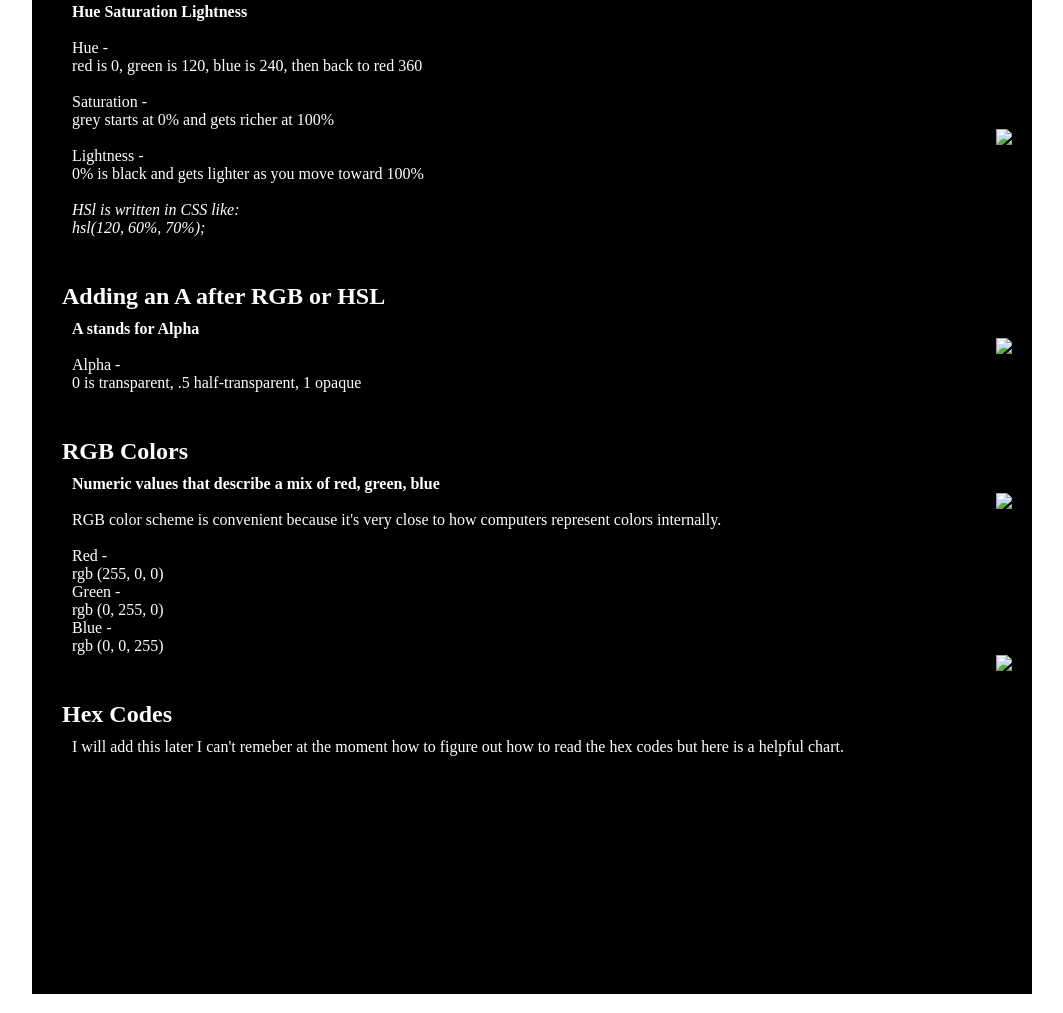
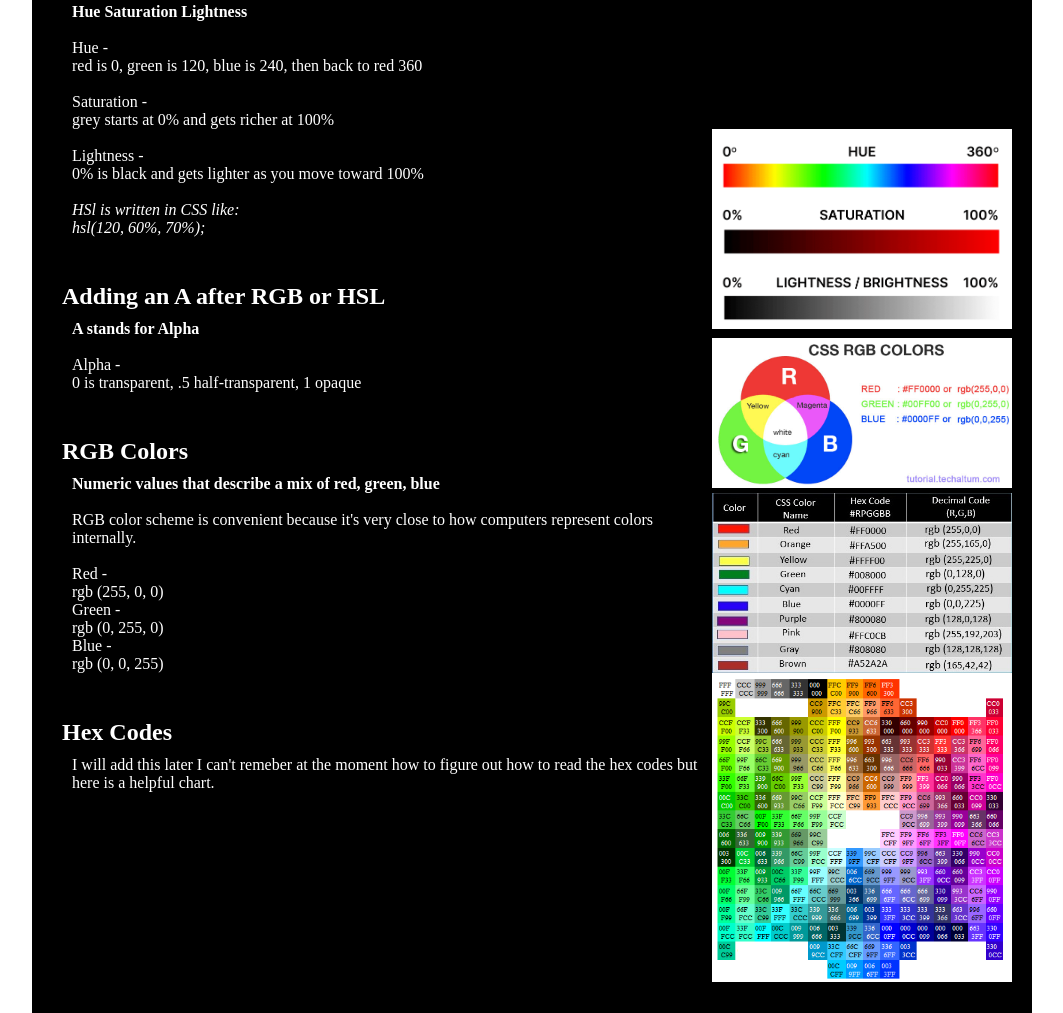
Before and after one commit to raefps/BuildYourCheatSheet, a plain HTML site: page index.html in a window 1280 px wide. Shown: the part 1473-2486 px from the top of the page, without its empty margins (108-1171 px from the left). Drawn offline with Linux system fonts and the light colour scheme.

Commit message:
Update index.html

```diff
--- a/index.html
+++ b/index.html
@@ -105,7 +105,7 @@
       <p class="sticky box"><strong>Box Position Sticky -</strong></p>
       <div class="space-box"></div>
       <section class="color-table">
-        <img class="image" src="images/hsl-color.jpg" />
+        <img class="image" src="hsl-color.jpg" />
         <h2>HSL Colors</h2>
         <br />
         <p><strong>Hue Saturation Lightness</strong></p>
@@ -115,7 +115,7 @@
         <br />
         <p>Saturation -</p>
         <p>grey starts at 0% and gets richer at 100%</p>
-        <img class="image" src="images/hsl-example.png" />
+        <img class="image" src="hsl-example.png" />
         <br />
         <p>Lightness -</p>
         <p>0% is black and gets lighter as you move toward 100%</p>
@@ -127,7 +127,7 @@
 
         <h2>Adding an A after RGB or HSL</h2>
         <p><strong>A stands for Alpha</strong></p>
-        <img class="image" src="images/css-colors.jpg" />
+        <img class="image" src="css-colors.jpg" />
         <br />
         <p>Alpha -</p>
         <p>0 is transparent, .5 half-transparent, 1 opaque</p>
@@ -140,7 +140,7 @@
           >
         </p>
 
-        <img class="image" src="images/CSS-Color-Codes.jpg" />
+        <img class="image" src="CSS-Color-Codes.jpg" />
         <br />
         <p>
           RGB color scheme is convenient because it's very close to how
@@ -153,7 +153,7 @@
         <p>rgb (0, 255, 0)</p>
         <p>Blue -</p>
         <p>rgb (0, 0, 255)</p>
-        <img class="image" src="images/hex_codes.webp" />
+        <img class="image" src="hex_codes.webp" />
         <br />
         <br />
         <h2>Hex Codes</h2>
```
